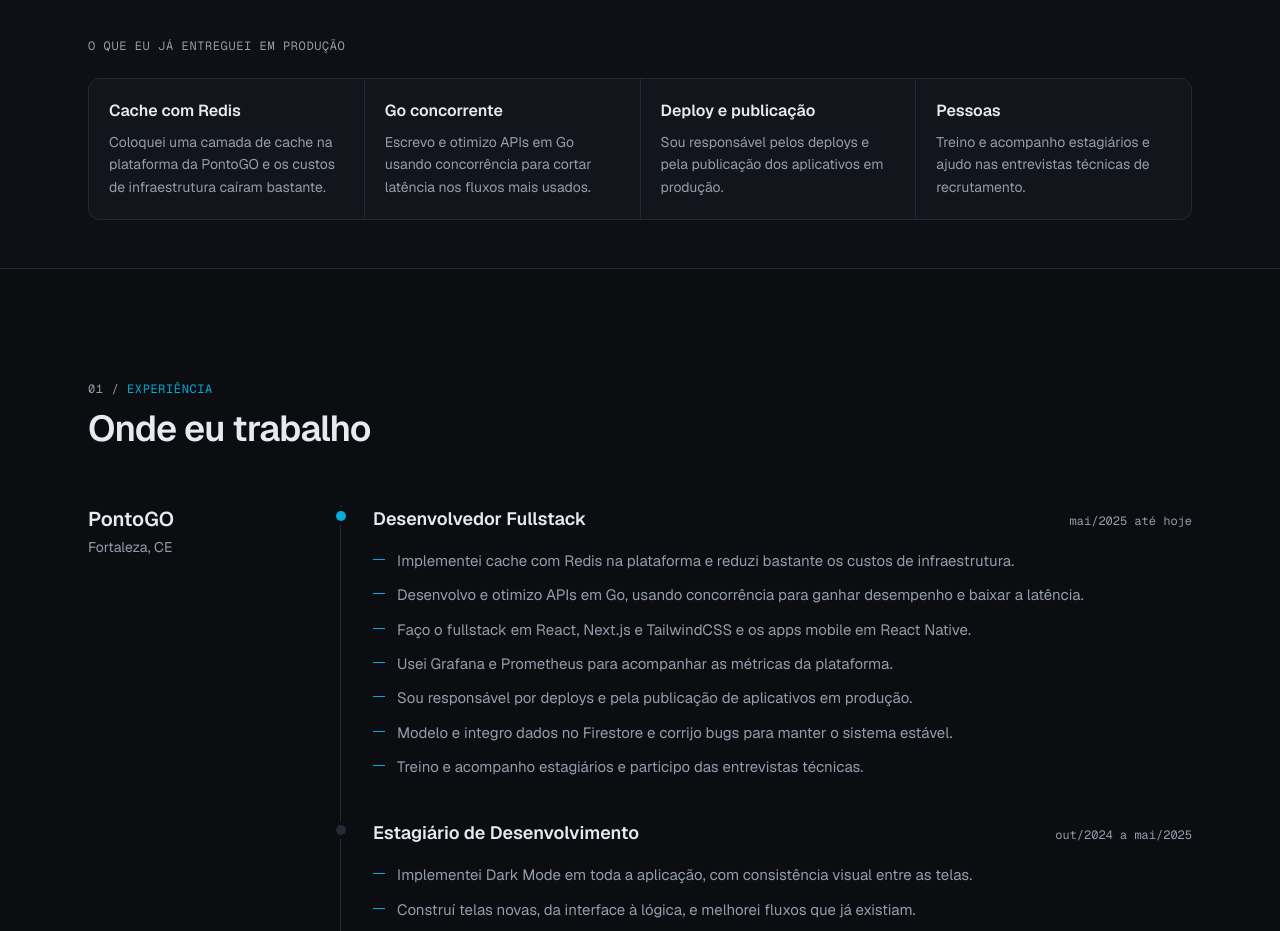
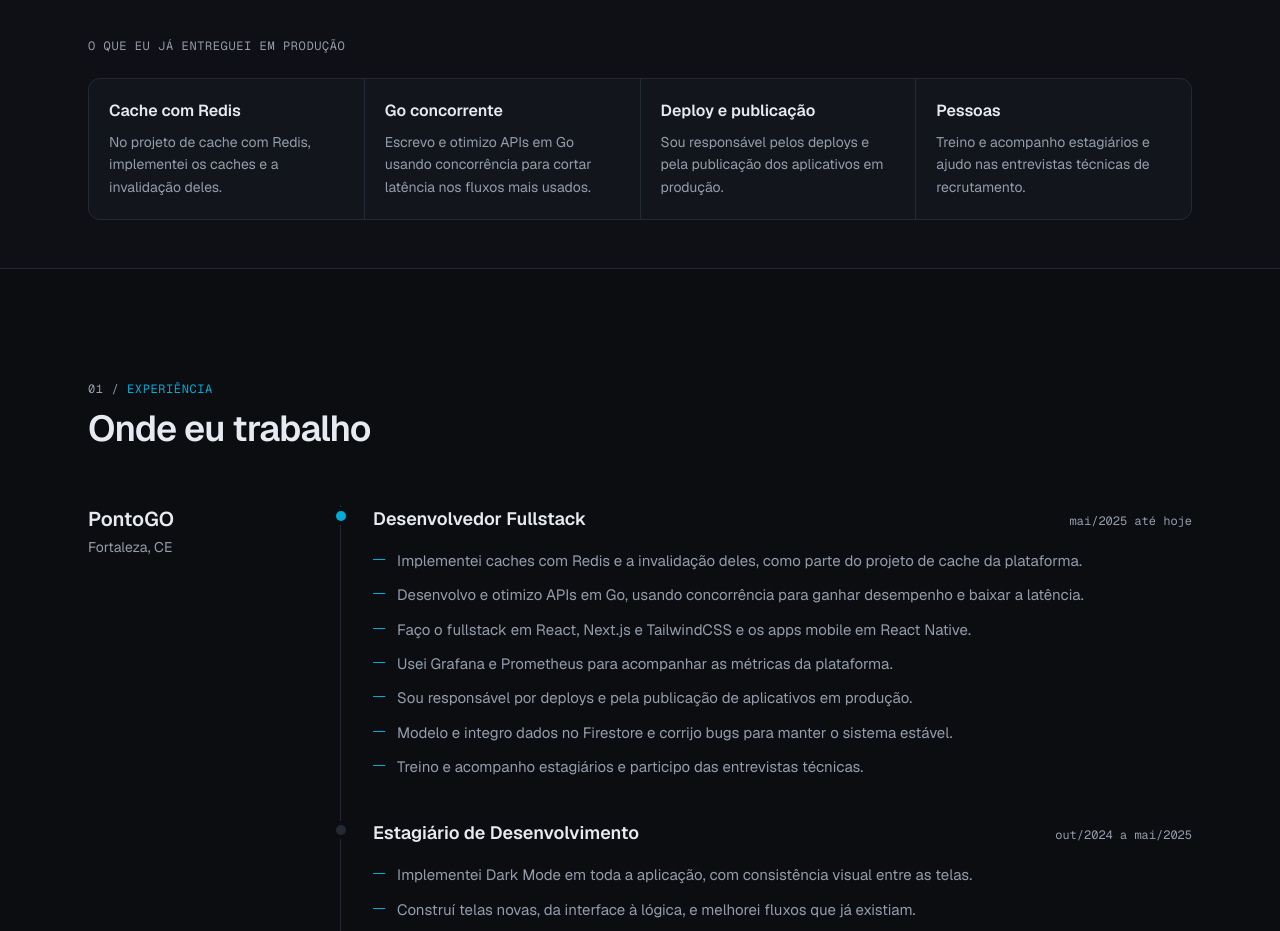
Before and after one commit to lirajoaop/jlira-portfolio, a Next.js app: page / in a window 1280 px wide. Shown: the part 840-1771 px from the top of the page. Built offline with nearby package versions, Linux system fonts and the light colour scheme.

Commit message:
Reword Redis caching to describe my part without cost claims

```diff
--- a/src/content/content.ts
+++ b/src/content/content.ts
@@ -141,7 +141,7 @@ const pt: Content = {
     items: [
       {
         title: "Cache com Redis",
-        body: "Coloquei uma camada de cache na plataforma da PontoGO e os custos de infraestrutura caíram bastante.",
+        body: "No projeto de cache com Redis, implementei os caches e a invalidação deles.",
       },
       {
         title: "Go concorrente",
@@ -168,7 +168,7 @@ const pt: Content = {
         period: "mai/2025 até hoje",
         current: true,
         bullets: [
-          "Implementei cache com Redis na plataforma e reduzi bastante os custos de infraestrutura.",
+          "Implementei caches com Redis e a invalidação deles, como parte do projeto de cache da plataforma.",
           "Desenvolvo e otimizo APIs em Go, usando concorrência para ganhar desempenho e baixar a latência.",
           "Faço o fullstack em React, Next.js e TailwindCSS e os apps mobile em React Native.",
           "Usei Grafana e Prometheus para acompanhar as métricas da plataforma.",
@@ -373,7 +373,7 @@ const en: Content = {
     label: "Impact",
     title: "What I've shipped to production",
     items: [
-      { title: "Redis caching", body: "I added a cache layer to PontoGO's platform and infrastructure costs dropped significantly." },
+      { title: "Redis caching", body: "On a Redis caching project, I implemented the caches and their invalidation." },
       { title: "Concurrent Go", body: "I write and tune Go APIs, using concurrency to cut latency on the busiest flows." },
       { title: "Deploys and releases", body: "I own deployments and app releases to production." },
       { title: "People", body: "I train and mentor interns and help run technical interviews." },
@@ -390,7 +390,7 @@ const en: Content = {
         period: "May 2025 to present",
         current: true,
         bullets: [
-          "Added Redis caching to the platform, which significantly reduced infrastructure costs.",
+          "Implemented Redis caches and their invalidation as part of the platform's caching project.",
           "Build and tune Go APIs, using concurrency for better throughput and lower latency.",
           "Do fullstack work in React, Next.js and TailwindCSS, plus mobile apps in React Native.",
           "Used Grafana and Prometheus to track platform metrics.",
```
